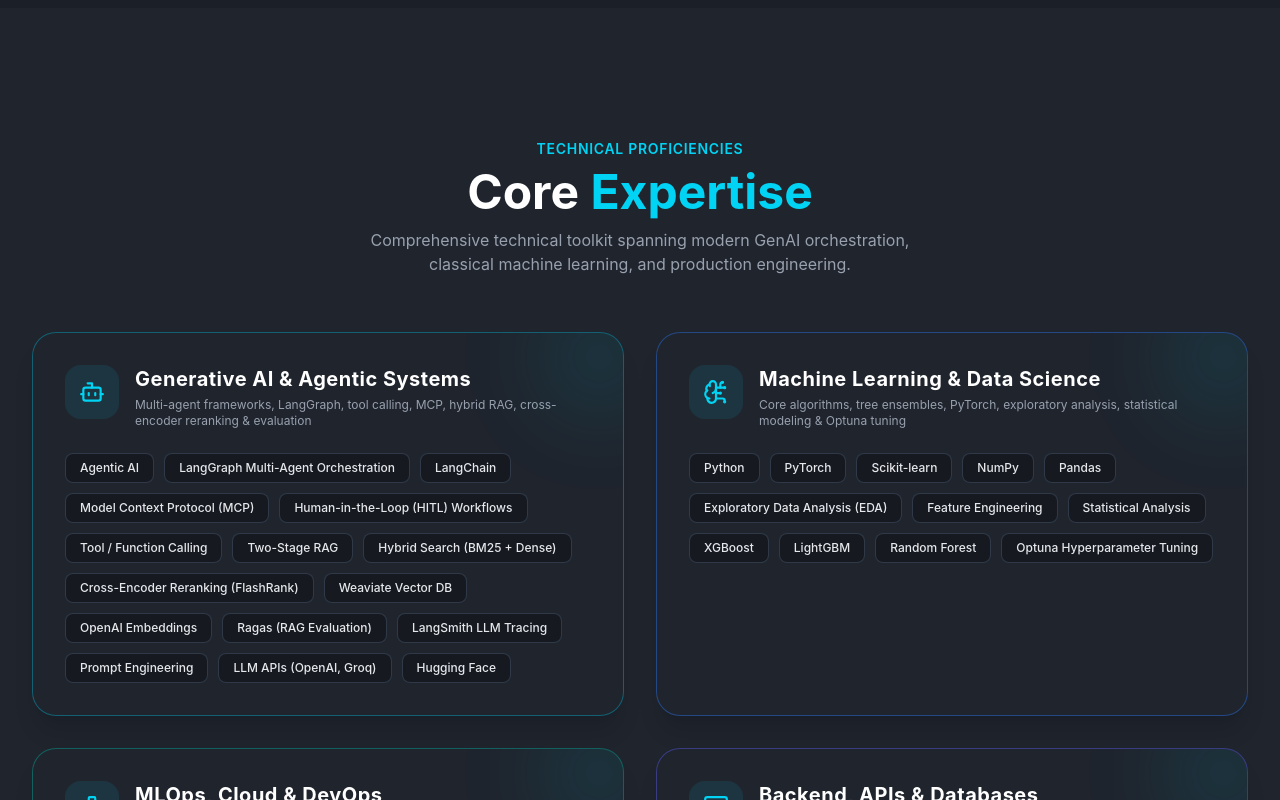
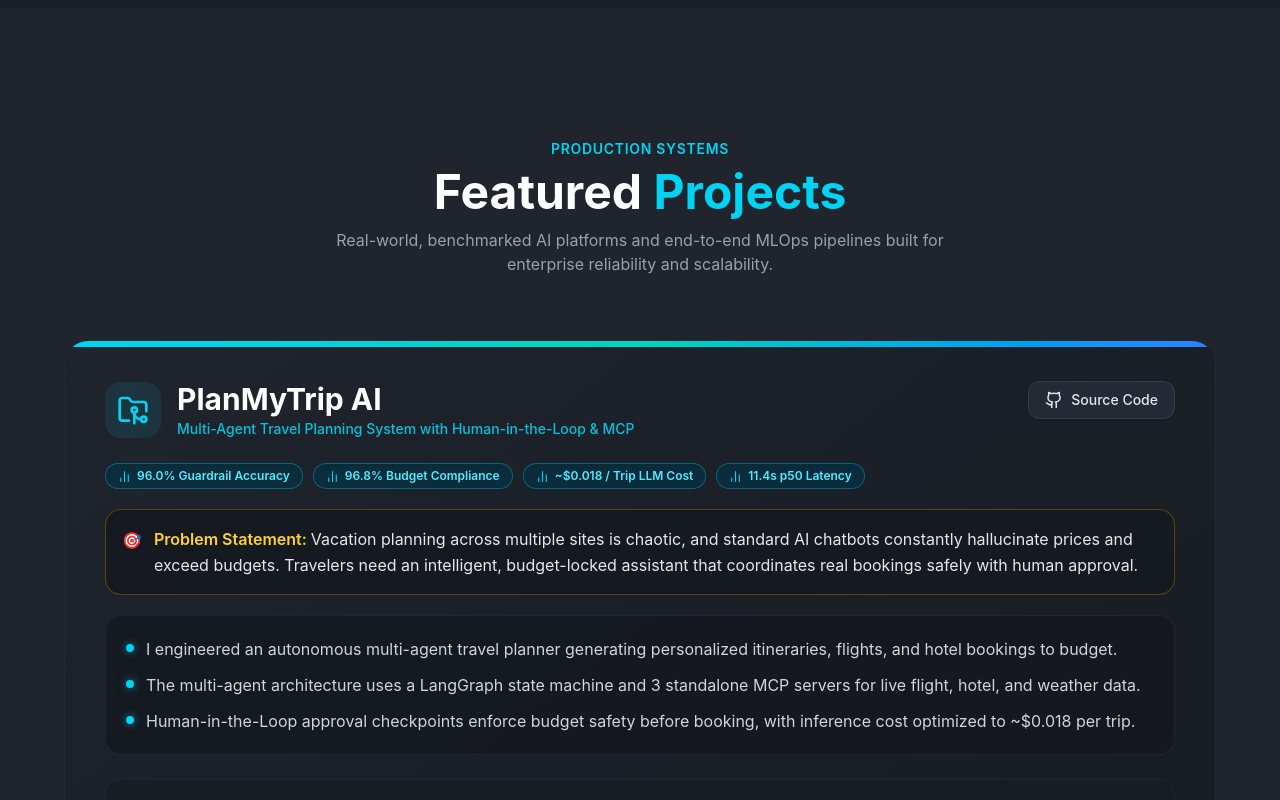
Before and after one commit to JaywardhanYadav/My-Portfolio, a React (Vite) app: page / in a window 1280 px wide. Shown: the part 1820-2620 px from the top of the page. Built offline with nearby package versions, Linux system fonts and the light colour scheme.

Commit message:
Refine project architecture overviews, update contact hub, and enhance UX typography

```diff
--- a/src/App.tsx
+++ b/src/App.tsx
@@ -34,8 +34,8 @@
       <Navbar />
       <Hero />
       <About />
+      <Projects />
       <Skills />
-      <Projects />
       <Certifications />
       <Contact />
       <Footer />
--- a/src/components/Navbar.tsx
+++ b/src/components/Navbar.tsx
@@ -5,8 +5,8 @@
 const navItems = [
     { name: 'Home', href: '#home' },
     { name: 'About', href: '#about' },
+    { name: 'Projects', href: '#projects' },
     { name: 'Skills', href: '#skills' },
-    { name: 'Projects', href: '#projects' },
     { name: 'Certifications', href: '#certifications' },
     { name: 'Contact', href: '#contact' },
 ];
--- a/src/data/resume.ts
+++ b/src/data/resume.ts
@@ -3,8 +3,10 @@
 export interface ProjectItem {
     title: string;
     subtitle: string;
+    problemStatement: string;
     metrics: string[];
     tech: string[];
+    overview: string[];
     description: string;
     highlights: string[];
     github: string;
@@ -122,6 +124,7 @@
         {
             title: "PlanMyTrip AI",
             subtitle: "Multi-Agent Travel Planning System with Human-in-the-Loop & MCP",
+            problemStatement: "Vacation planning across multiple sites is chaotic, and standard AI chatbots constantly hallucinate prices and exceed budgets. Travelers need an intelligent, budget-locked assistant that coordinates real bookings safely with human approval.",
             github: "https://github.com/JaywardhanYadav/PlanMyTrip-AI",
             metrics: ["96.0% Guardrail Accuracy", "96.8% Budget Compliance", "~$0.018 / Trip LLM Cost", "11.4s p50 Latency"],
             tech: [
@@ -138,8 +141,13 @@
                 "SSE",
                 "JWT"
             ],
+            overview: [
+                "I engineered an autonomous multi-agent travel planner generating personalized itineraries, flights, and hotel bookings to budget.",
+                "The multi-agent architecture uses a LangGraph state machine and 3 standalone MCP servers for live flight, hotel, and weather data.",
+                "Human-in-the-Loop approval checkpoints enforce budget safety before booking, with inference cost optimized to ~$0.018 per trip."
+            ],
             description:
-                "A production-grade multi-agent trip planner orchestrating parallel specialized agents with Human-in-the-Loop checkpoints and external tool decoupling through Model Context Protocol (MCP).",
+                "I built an autonomous travel planner in LangGraph where specialized AI agents coordinate to find live flights, hotels, and weather via MCP—giving users final approval before any booking is made.",
             highlights: [
                 "Architected a two-stage multi-agent travel planner in LangGraph (parallel fan-out agents, then location-grounded hotel matching) with Human-in-the-Loop checkpoints.",
                 "Decoupled live flight, hotel, attraction, and weather data behind 3 standalone Model Context Protocol (MCP) servers.",
@@ -152,6 +160,7 @@
         {
             title: "LegalDrishti AI",
             subtitle: "Two-Stage RAG Legal Research Platform (Indian Law)",
+            problemStatement: "Searching Indian law with basic AI vector search is unreliable because lawyers need exact Bare Act sections and verified citations, not vague summaries or hallucinated laws.",
             github: "https://github.com/JaywardhanYadav/LegalDrishti-AI",
             metrics: ["Hit Rate@5: 48.2% → 86.8%", "MRR@5: 0.384 → 0.762 (+98%)", "68ms Latency", "88.4% Ragas Faithfulness"],
             tech: [
@@ -167,8 +176,13 @@
                 "Redis",
                 "Docker"
             ],
+            overview: [
+                "I developed a two-stage RAG legal research platform that answers Indian law queries with verified citations from 28 Bare Acts.",
+                "Custom Statute Router pre-filters laws before Weaviate hybrid search (BM25 + dense) and FlashRank cross-encoder reranking.",
+                "Async FastAPI backend enables dual-stream grounding over statutory laws and user case vaults, with automated document cleanup."
+            ],
             description:
-                "An intelligent legal research assistant architected around Indian Bare Acts with custom statute routing, hybrid vector/keyword search, and cross-encoder reranking.",
+                "I developed an intelligent legal research platform that scans 28 Indian Bare Acts and personal court files, using hybrid search and reranking to deliver verified answers with exact Section citations.",
             highlights: [
                 "Architected a Two-Stage RAG pipeline with a custom Statute Router (regex intent + weighted n-gram index, IPC/CrPC to BNS/BNSS/BSA mapping) pre-filtering 28 Indian Bare Acts.",
                 "Engineered Weaviate hybrid search (dense + BM25, alpha=0.5) fetching 20 candidates, followed by FlashRank cross-encoder reranking to top 5 with Act, Section, and page-level citations.",
@@ -181,6 +195,7 @@
         {
             title: "Health Insurance Premium Prediction & End-to-End MLOps Pipeline",
             subtitle: "Production ML Inference, Drift Monitoring & Containerized Pipeline",
+            problemStatement: "ML models often work fine in Jupyter notebooks but quietly fail in the real world when customer health trends change, leading to bad insurance pricing if not continuously monitored.",
             github: "https://github.com/JaywardhanYadav/Insurance-premium-prediction-mlops",
             metrics: ["Test R² 0.854", "RMSE 2,891 | MAE 2,201", "20K Records Trained", "Evidently AI Drift Monitoring"],
             tech: [
@@ -198,8 +213,13 @@
                 "Evidently AI",
                 "Docker"
             ],
+            overview: [
+                "I engineered a production ML system that accurately predicts medical insurance premiums from patient clinical health metrics.",
+                "Automated pipeline trains an Optuna-tuned XGBoost and LightGBM ensemble, with experiments in MLflow and data versioned in DVC.",
+                "High-performance FastAPI service serves live predictions with containerized Evidently AI monitoring for production data drift."
+            ],
             description:
-                "An enterprise MLOps solution featuring clinical feature engineering, hyperparameter tuning, model registry, inference API, live drift monitoring, and AWS deployment blueprints.",
+                "I engineered an end-to-end machine learning system that predicts medical insurance costs from patient health indicators, served through a FastAPI backend with automated data drift monitoring in production.",
             highlights: [
                 "Built a config-driven (YAML) end-to-end ML pipeline with clinical feature engineering (blood-pressure parsing, outlier clipping, interaction features like risk_score, smoker_obese, hypertension).",
                 "Trained an Optuna-tuned XGBoost + LightGBM ensemble on 20K records with log-transformed target: Test R² 0.854, RMSE 2,891, MAE 2,201; runs and artifacts tracked in MLflow.",
--- a/src/sections/Projects.tsx
+++ b/src/sections/Projects.tsx
@@ -4,7 +4,7 @@
 
 const Projects = () => {
     return (
-        <SectionWrapper id="projects" className="bg-[#1a1f26]/60">
+        <SectionWrapper id="projects">
             <div className="text-center mb-16">
                 <span className="text-cyan-400 font-semibold text-sm tracking-wider uppercase">Production Systems</span>
                 <h2 className="text-4xl md:text-5xl font-bold text-white mt-2">
@@ -57,7 +57,7 @@
                         </div>
 
                         {/* Metrics Banner */}
-                        <div className="flex flex-wrap gap-2.5 mb-6">
+                        <div className="flex flex-wrap gap-2.5 mb-5">
                             {project.metrics.map((metric, mIdx) => (
                                 <div
                                     key={mIdx}
@@ -69,10 +69,24 @@
                             ))}
                         </div>
 
-                        {/* Description */}
-                        <p className="text-gray-300 mb-6 leading-relaxed text-sm sm:text-base">
-                            {project.description}
-                        </p>
+                        {/* Problem Statement in Natural Human Language */}
+                        <div className="mb-5 p-4 rounded-2xl bg-[#161a20]/90 border border-amber-500/30 flex items-start gap-3">
+                            <span className="text-amber-400 font-bold text-base mt-0.5 shrink-0">🎯</span>
+                            <div className="text-sm sm:text-base leading-relaxed text-gray-200 text-pretty" style={{ textWrap: 'pretty' }}>
+                                <span className="font-semibold text-amber-300">Problem Statement: </span>
+                                {project.problemStatement}
+                            </div>
+                        </div>
+
+                        {/* 3-Line High-Level System Architecture */}
+                        <div className="mb-6 space-y-2.5 bg-[#14181f]/80 border border-gray-800/90 rounded-2xl p-4 sm:p-5">
+                            {project.overview.map((line, oIdx) => (
+                                <p key={oIdx} className="flex items-start gap-3 text-gray-300 text-sm sm:text-base leading-relaxed text-pretty" style={{ textWrap: 'pretty' }}>
+                                    <span className="w-2 h-2 rounded-full bg-cyan-400 shadow-[0_0_8px_rgba(34,211,238,0.6)] mt-2 shrink-0"></span>
+                                    <span className="text-pretty">{line}</span>
+                                </p>
+                            ))}
+                        </div>
 
                         {/* Engineering Highlights List */}
                         <div className="space-y-2.5 mb-8 bg-[#181d24] p-5 sm:p-6 rounded-2xl border border-gray-800/80">
--- a/src/sections/Skills.tsx
+++ b/src/sections/Skills.tsx
@@ -31,7 +31,7 @@
 
 const Skills = () => {
     return (
-        <SectionWrapper id="skills">
+        <SectionWrapper id="skills" className="bg-[#1a1f26]/60">
             <div className="text-center mb-14">
                 <span className="text-cyan-400 font-semibold text-sm tracking-wider uppercase">Technical Proficiencies</span>
                 <h2 className="text-4xl md:text-5xl font-bold text-white mt-2">
```
Also changed, not shown: src/sections/Contact.tsx (+31 -104 lines).
